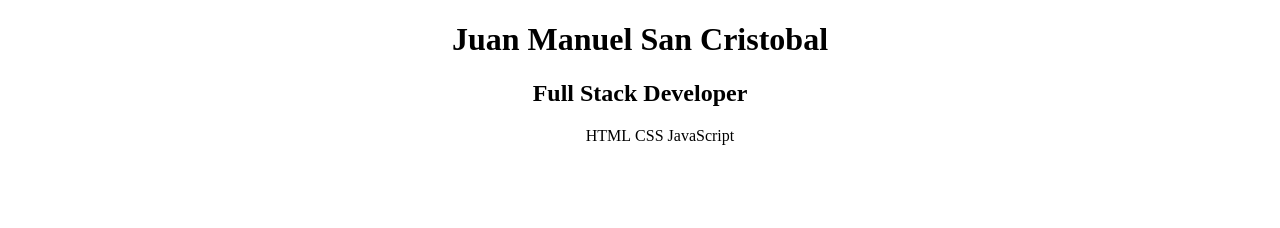
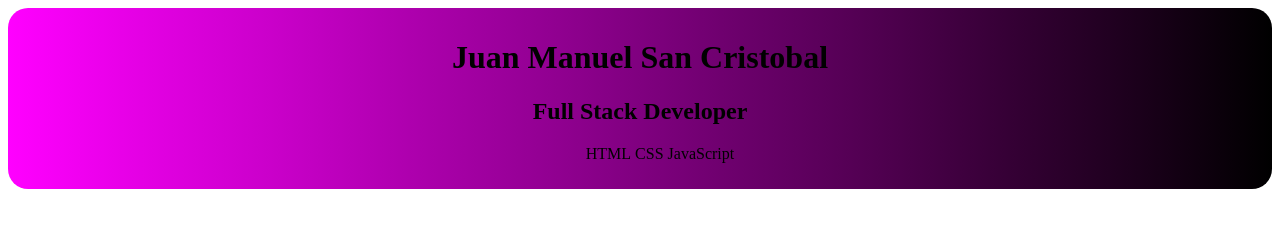
Before and after one commit to 4GeeksAcademy/juan-MSCC-pre-work-clase2, a plain HTML site: page index.html in a window 1280 px wide. Drawn offline with Linux system fonts and the light colour scheme.

Commit message:
My Third Commit

```diff
--- a/style.css
+++ b/style.css
@@ -1,6 +1,9 @@
 .header {
     margin: auto;
     text-align: center;
+    background-image: linear-gradient(to right, magenta, black);
+    border-radius: 20px;
+    padding: 10px 0 10px 0;
 }
 
 ul{
```
